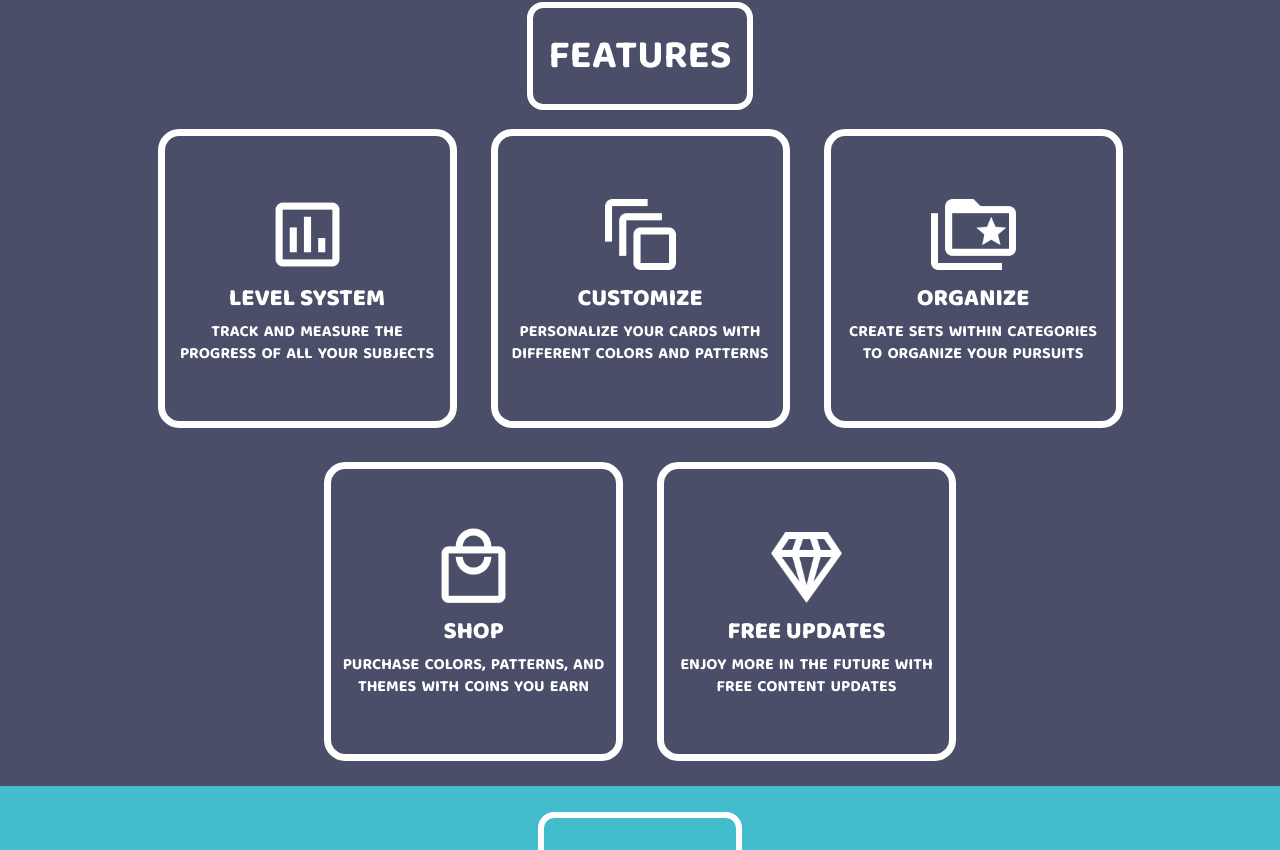
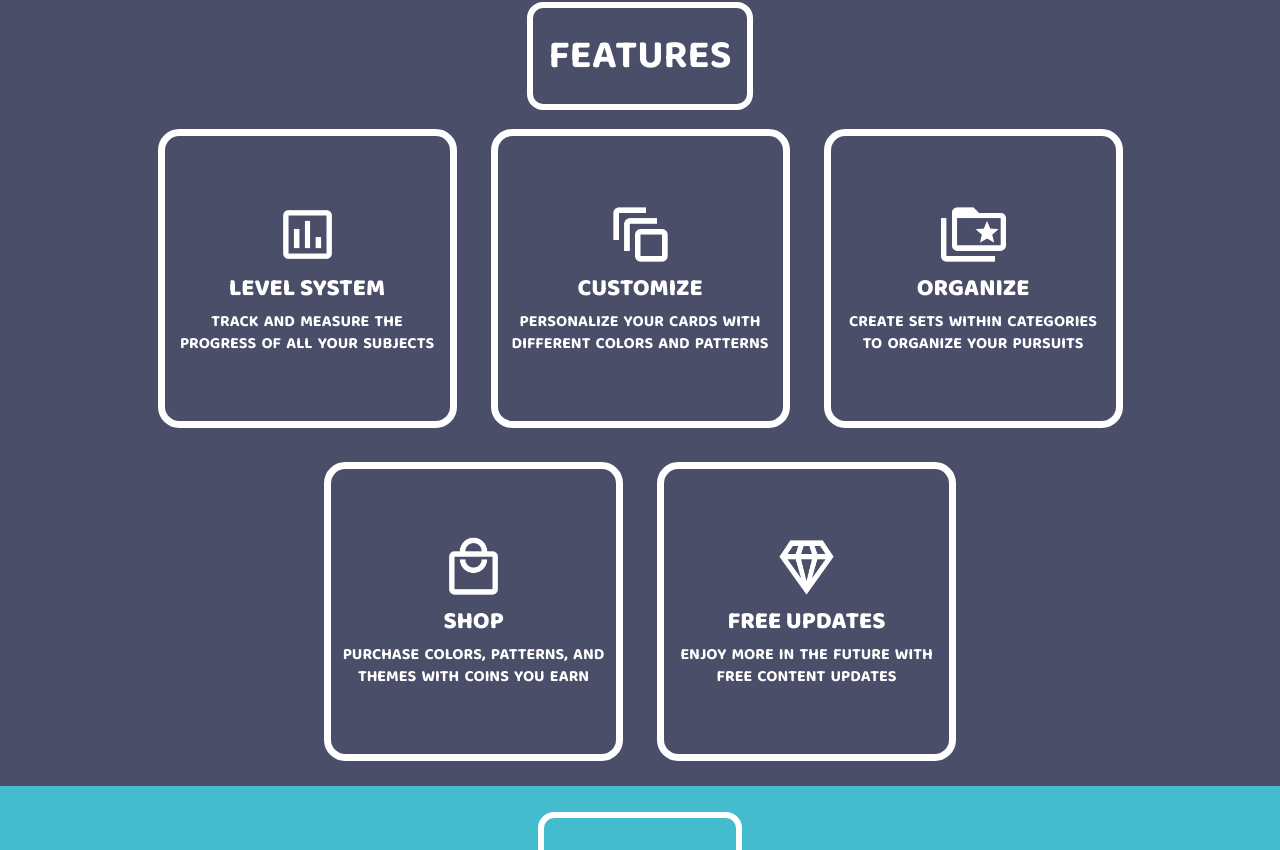
Before and after one commit to vanquiche/flip-website, a Next.js app: page / in a window 1280 px wide. Shown: the part 824-1674 px from the top of the page. Built offline with nearby package versions, Linux system fonts and the light colour scheme.

Commit message:
minor styling updates
- decrease image sizes

- remove footer icon

- change image loading behavior

```diff
--- a/components/About.tsx
+++ b/components/About.tsx
@@ -33,6 +33,7 @@ const About = () => {
               <Image
                 src={require('../public/images/cat.png')}
                 alt='cat icon'
+
                 // priority
               />
             </span>
@@ -53,7 +54,7 @@ const About = () => {
             HEART COIN
           </a>
         </span> */}
-      <SocialLinks />
+        <SocialLinks />
       </div>
     </Layout>
   );
--- a/components/Footer.tsx
+++ b/components/Footer.tsx
@@ -6,12 +6,12 @@ const Footer = () => {
   const year = new Date().getFullYear();
   return (
     <footer className={style.container}>
-      <span className={style.imgWrapper}>
+      {/* <span className={style.imgWrapper}>
         <Image
           src={require('../public/images/clover.png')}
           alt='clover logo'
         />
-      </span>
+      </span> */}
       <small className={style.footerText}>
         &#169; HAPPY CLOVER STUDIO {year}
       </small>
--- a/components/InfoCard.tsx
+++ b/components/InfoCard.tsx
@@ -15,7 +15,7 @@ const InfoCard = ({ title, content, img, alt, color }: Props) => {
     <div className={style.container}>
       {img && (
         <div className={style.image}>
-          <Image src={img} alt={alt} />
+          <Image src={img} alt={alt} layout='responsive' />
         </div>
       )}
       <h2 className={style.title}>{title?.toUpperCase()}</h2>
--- a/components/NavBar.tsx
+++ b/components/NavBar.tsx
@@ -19,12 +19,10 @@ const NavBar = ({ links }: Props) => {
             {link.icon && (
               <span style={{ alignSelf: 'center', width: '50px', height: '50px' }}>
                 <Image
-                  width='50px'
-                  height='50px'
                   src={link.icon}
                   alt={link.alt}
                   className={style.linkImage}
-                  loading='eager'
+                  layout='responsive'
                 />
               </span>
             )}
--- a/styles/About.module.scss
+++ b/styles/About.module.scss
@@ -56,6 +56,11 @@
   gap: 1rem;
 }
 
+.imgWrapper {
+  height: 85px;
+  width: 85px;
+}
+
 @media screen and (max-width: 700px) {
   .itemContainer {
     grid-template-columns: 1fr;
--- a/styles/Footer.module.scss
+++ b/styles/Footer.module.scss
@@ -1,5 +1,5 @@
 .container {
-  height: 5rem;
+  height: 3rem;
   background-color: #e07a5f;
   display: flex;
   justify-content: center;
--- a/styles/InfoCard.module.scss
+++ b/styles/InfoCard.module.scss
@@ -33,8 +33,8 @@
 }
 
 .image {
-  width: 85px;
-  height: 85px;
+  width: 65px;
+  height: 65px;
   position: relative;
   align-self: center;
   margin-bottom: 10px;
--- a/styles/globals.css
+++ b/styles/globals.css
@@ -6,7 +6,7 @@ body {
     Ubuntu, Cantarell, Fira Sans, Droid Sans, Helvetica Neue, sans-serif; */
   font-family: Arial, Helvetica, sans-serif;
   font-family: 'Baloo 2';
-  color: white
+  color: white;
 }
 
 /* p, h4 {
```
